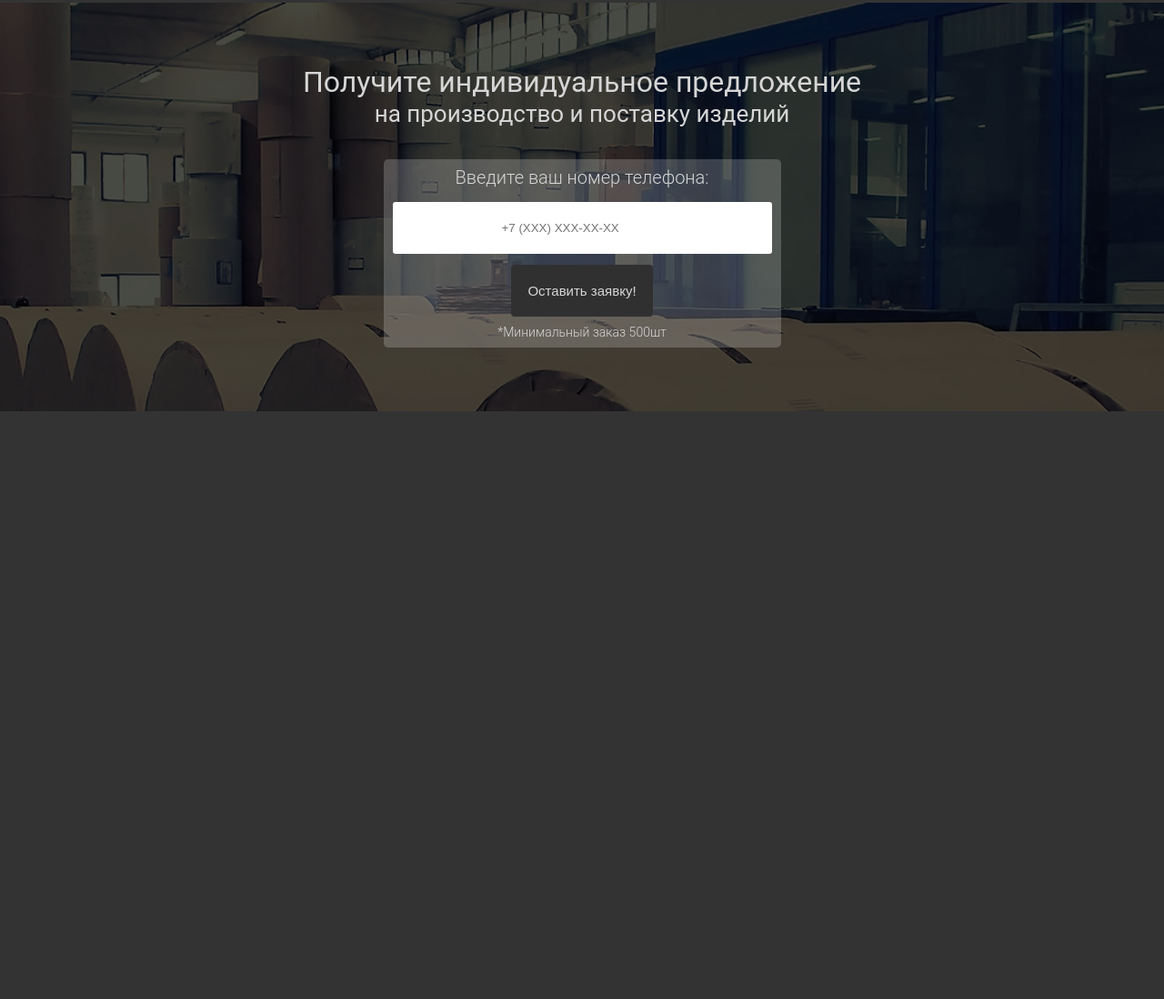
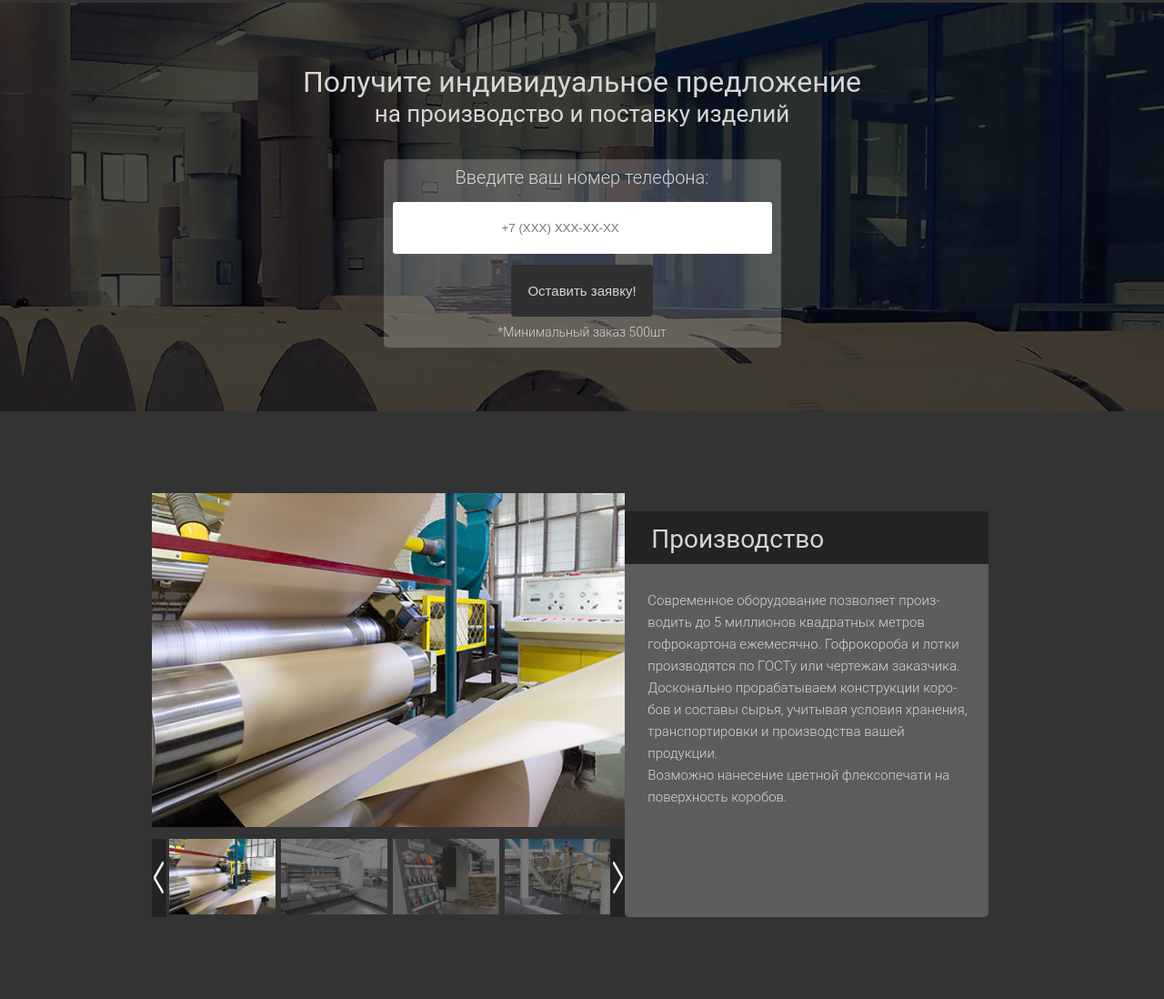
Before and after one commit to Eeveeee/goodcardboard, a plain HTML site: page index.html in a window 1280 px wide. Shown: the part 2174-3272 px from the top of the page at 91% size. Before the commit the page ends 2626 px from the top, so only its background shows below. Drawn offline with nearby package versions, Linux system fonts and the light colour scheme.

Commit message:
Slider(need some fixes)

```diff
--- a/index.html
+++ b/index.html
@@ -317,3 +317,89 @@
   <!-- /.container -->
 </section>
 <!-- /.secondary -->
+
+<section class="showcase">
+  <div class="container">
+    <div class="showcase-wrap">
+      <div class="slider">
+        <div class="slider-big">
+          <div class="slider-big__item">
+            <img src="/src/img/slider/1.jpg" alt="" />
+          </div>
+          <div class="slider-big__item">
+            <img data-lazy="/src/img/slider/2.jpg" alt="" />
+          </div>
+          <div class="slider-big__item">
+            <img data-lazy="/src/img/slider/3.jpg" alt="" />
+          </div>
+          <div class="slider-big__item">
+            <img data-lazy="/src/img/slider/4.jpg" alt="" />
+          </div>
+          <div class="slider-big__item">
+            <img data-lazy="/src/img/slider/5.jpg" alt="" />
+          </div>
+          <div class="slider-big__item">
+            <img data-lazy="/src/img/slider/6.jpg" alt="" />
+          </div>
+        </div>
+        <!-- /.slider-big -->
+
+        <div class="slider-small">
+          <div class="slider-small__item">
+            <img src="/src/img/slider/1.jpg" alt="" />
+          </div>
+          <div class="slider-small__item">
+            <img src="/src/img/slider/2.jpg" alt="" />
+          </div>
+          <div class="slider-small__item">
+            <img src="/src/img/slider/3.jpg" alt="" />
+          </div>
+          <div class="slider-small__item">
+            <img src="/src/img/slider/4.jpg" alt="" />
+          </div>
+          <div class="slider-small__item">
+            <img src="/src/img/slider/5.jpg" alt="" />
+          </div>
+          <div class="slider-small__item">
+            <img src="/src/img/slider/6.jpg" alt="" />
+          </div>
+        </div>
+        <!-- /.slider-small -->
+      </div>
+      <!-- /.slider -->
+
+      <div class="descr">
+        <h class="descr-header">Производство</h>
+        <p class="descr-text">
+          <span>
+            Современное оборудование позволяет произ-
+            <br />
+            водить до 5 миллионов квадратных метров
+            <br />
+            гофрокартона ежемесячно. Гофрокороба и лотки
+            <br />
+            производятся по ГОСТу или чертежам заказчика.
+          </span>
+          <br />
+          <span>
+            Досконально прорабатываем конструкции коро-
+            <br />
+            бов и составы сырья, учитывая условия хранения,
+            <br />
+            транспортировки и производства вашей
+            <br />
+            продукции.
+          </span>
+          <br />
+          <span>
+            Возможно нанесение цветной флексопечати на поверхность коробов.
+          </span>
+        </p>
+      </div>
+      <!-- /.showcase-descr -->
+    </div>
+    <!-- /.showcase-wrap -->
+  </div>
+  <!-- /.container -->
+</section>
+<!-- /.showcase -->
--- a/src/js/script.js
+++ b/src/js/script.js
@@ -0,0 +1,14 @@
+$(document).ready(function () {
+  $(".slider-small").slick({
+    slidesToShow: 4,
+    slidesToScroll: 1,
+    speed: 800,
+    asNavFor: ".slider-big",
+  });
+  $(".slider-big").slick({
+    arrows: false,
+    draggable: false,
+    asNavFor: ".slider-small",
+    fade: true,
+  });
+});
--- a/src/sass/index.sass
+++ b/src/sass/index.sass
@@ -16,3 +16,4 @@ body
 @import "_features.sass"
 @import "_example.sass"
 @import "_secondary.sass"
+@import "_showcase.sass"
```
Also changed, not shown: src/css/index.css, 1 other file.
